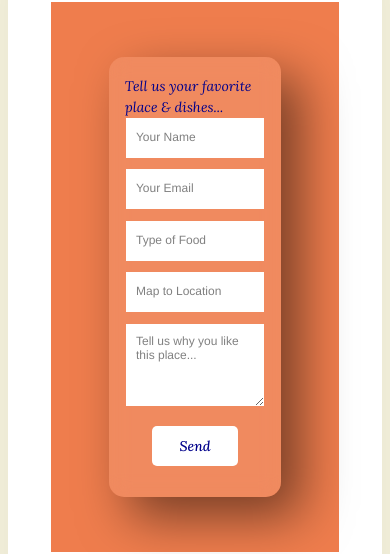
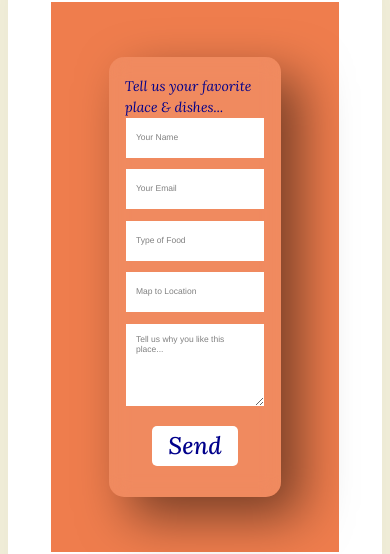
Before and after one commit to yong-lim/eateries, a Jekyll site: the page built from _pages/contact.md, in a window 390 px wide. Shown: the part 231-785 px from the top of the page. Built offline with Jekyll 4.4.1, drawn with Linux system fonts in a browser that asks for light colours; some web fonts are replaced.

Commit message:
No need to set the font size here

```diff
--- a/_includes/contact.html
+++ b/_includes/contact.html
@@ -52,7 +52,6 @@
    padding-left: 10px;
    outline: none;
    border: none;
-   font-size: 15px;
    margin-bottom: 10px;
    border-bottom: 2px solid #fff;
    color: #000;
@@ -83,7 +82,6 @@
 
 .container form textarea{
    font-family: 'Inter var', 'Helvetica', sans-serif;
-   font-size: 15px;
    padding: 10px;
    outline: none;
    border: none;
@@ -140,18 +138,21 @@
    .container form #gMap {
       width:80%;
       margin-left: 0px;
+      font-size: 15px;
    }
    #formID {
       height: 500px;
       width:50%;
       padding-left:0px;
       padding-right:0px;
+      font-size: 15px;
    }
    #formID input[type="text"] {
       width:80%;
    }
    #formID textarea {
       min-width: 80%;
+      font-size: 15px;
    }
    .container form #sendButton{
       font-size: 20px;
@@ -210,7 +211,6 @@
    .container form #gMap {
       width:80%;
       margin-left: 0px;
-      font-size: 12px;
    }
    #formID {
       width:60%;
@@ -218,16 +218,13 @@
    }
    #formID input[type="text"] {
       width:80%;
-      font-size: 12px;
    }
    .container form textarea {
       width:80%;
       min-width: 100px;
-      font-size: 12px;
    }
    .container form #sendButton{
       width:50%;
-      font-size: 14px;
    }
 }
 </style>
```
